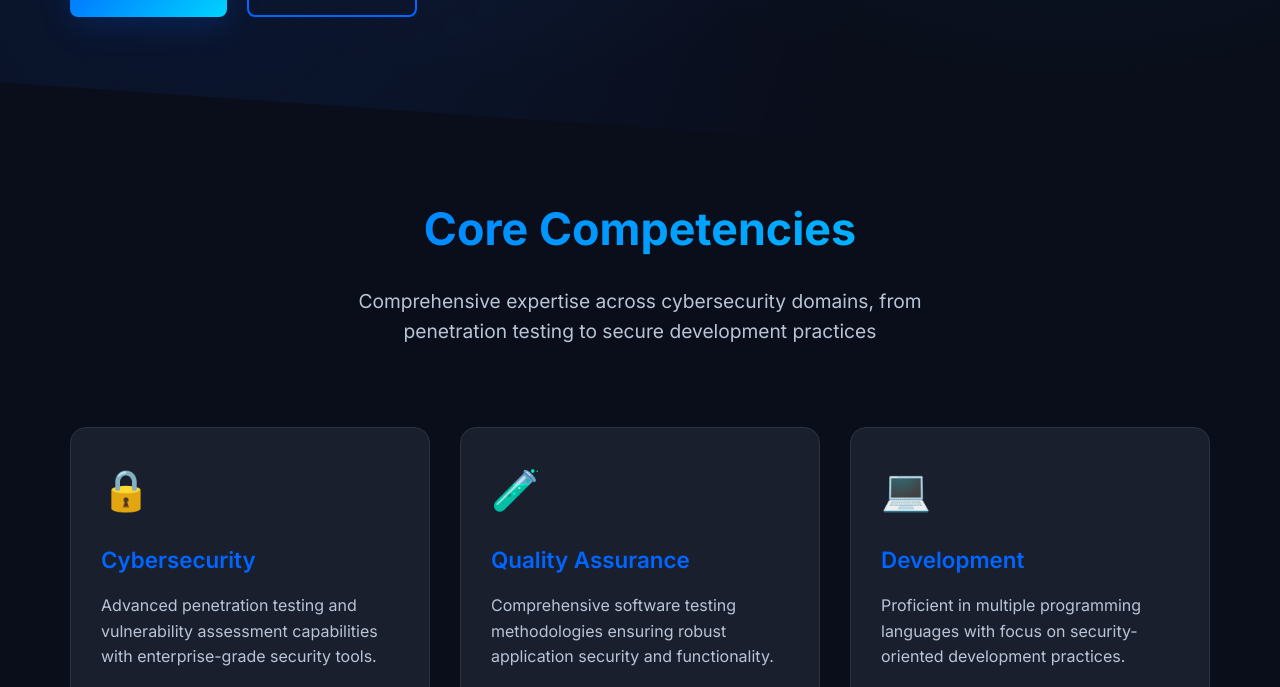
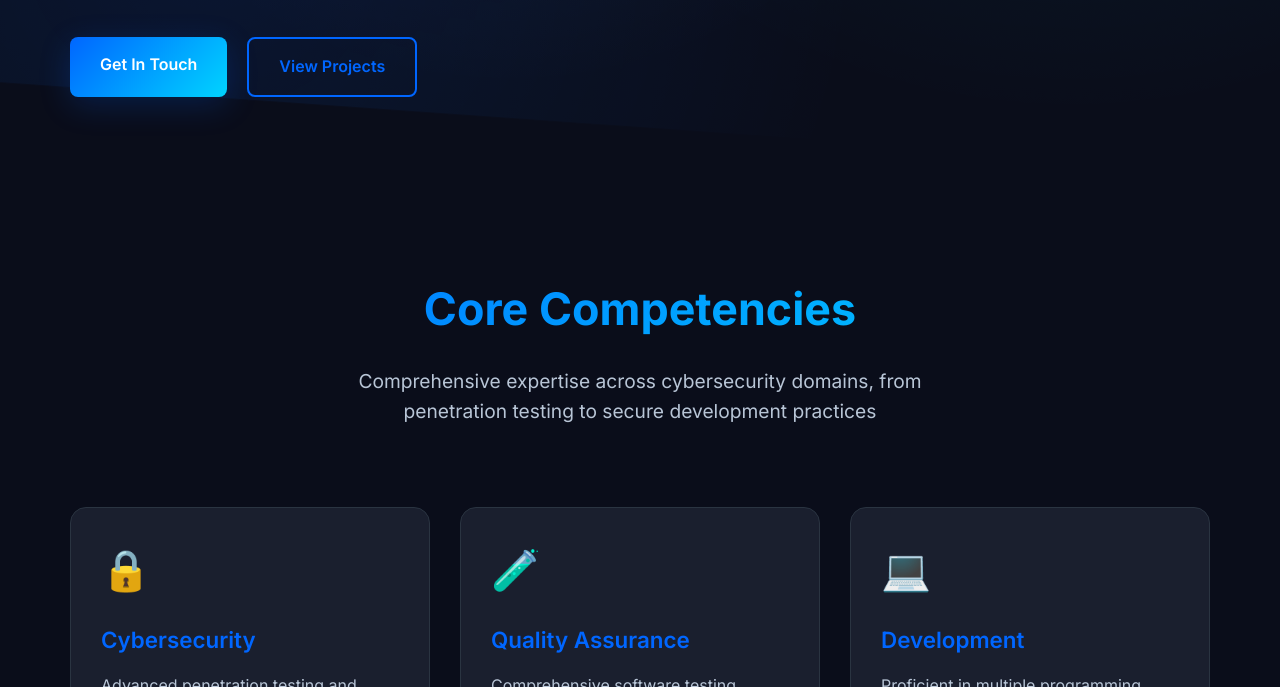
Before and after one commit to bhaveshbadhe/Portfolio, a plain HTML site: page index.html in a window 1280 px wide. Shown: the part 706-1393 px from the top of the page. Drawn offline with Linux system fonts and the light colour scheme.

Commit message:
Update index.html

```diff
--- a/index.html
+++ b/index.html
@@ -126,6 +126,12 @@
         .nav-link:hover::after, .nav-link.active::after {
             width: 80%;
         }
+
+        /* Push main content below fixed navbar */
+body {
+    padding-top: 80px; /* Adjust this based on navbar height */
+}
+
 
         /* Hero Section */
         .hero {
```
